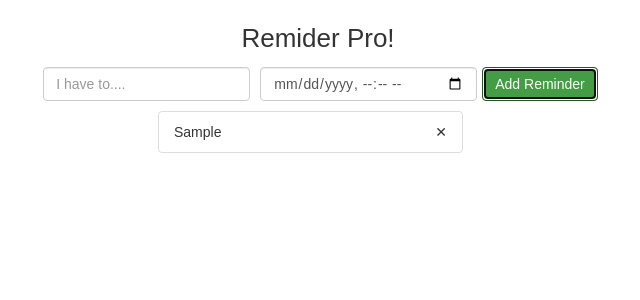
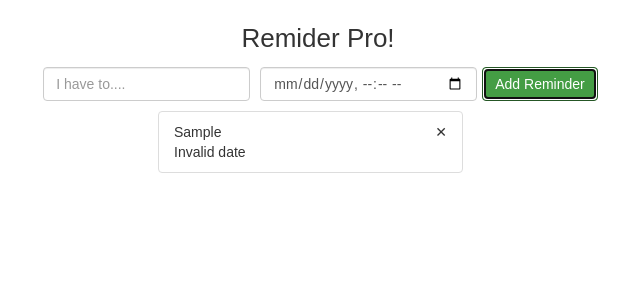
Before and after one commit to ReactiveSainz/Reminder, a React (Create React App) app: page / in a window 1280 px wide. Both pictures are taken after typing "Sample" into the empty fields and a click on the button "Add Reminder". Shown: the top 300 px of the page, without its empty margins (322-962 px from the left). Built offline with nearby package versions, Linux system fonts and the light colour scheme.

Commit message:
modify display of the reminder date using moment

```diff
--- a/src/App.js
+++ b/src/App.js
@@ -5,6 +5,7 @@ import { addReminder, deleteReminder } from './actions';
 import './styles/App.css';
 import Header from './components/Header';
 import ReminderForm from './components/ReminderForm';
+import moment from 'moment';
 
 class App extends Component {
   constructor(props) {
@@ -35,13 +36,14 @@ class App extends Component {
     });
   }
   addReminder() {
-    this.props.addReminder(this.state.text,this.state.date);
+    this.props.addReminder(this.state.text, this.state.date);
     this.resetState();
   }
   deleteReminder(id) {
     this.props.deleteReminder(id);
   }
   render() {
+    const makeDate = dateString => moment(new Date(dateString)).fromNow();
     return (
       <div className="App">
         <Header />
@@ -58,7 +60,7 @@ class App extends Component {
                 <li key={reminder.id} className="list-group-item">
                   <div className="list-item">
                     <div>{reminder.text}</div>
-                    <div>{reminder.date}</div>
+                    <div>{makeDate(reminder.date)}</div>
                   </div>
                   <div
                     role="button"
```
